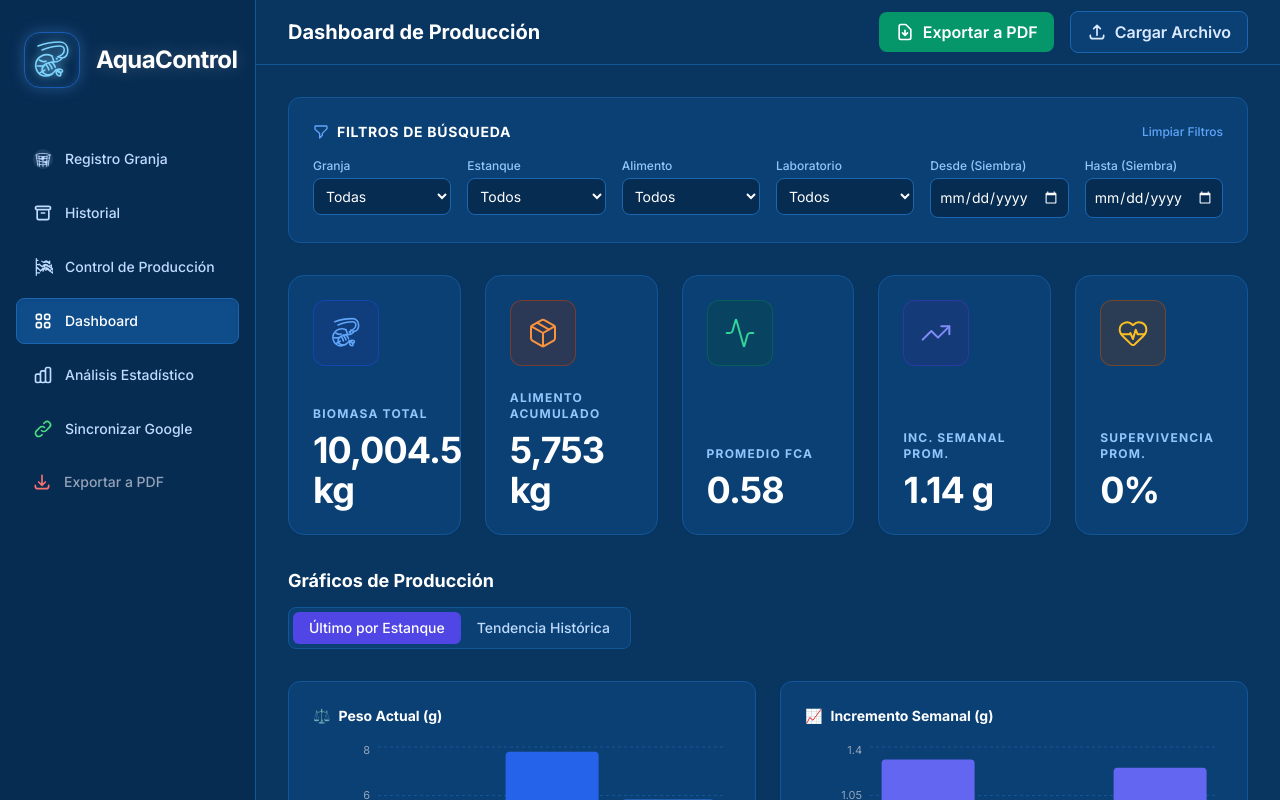
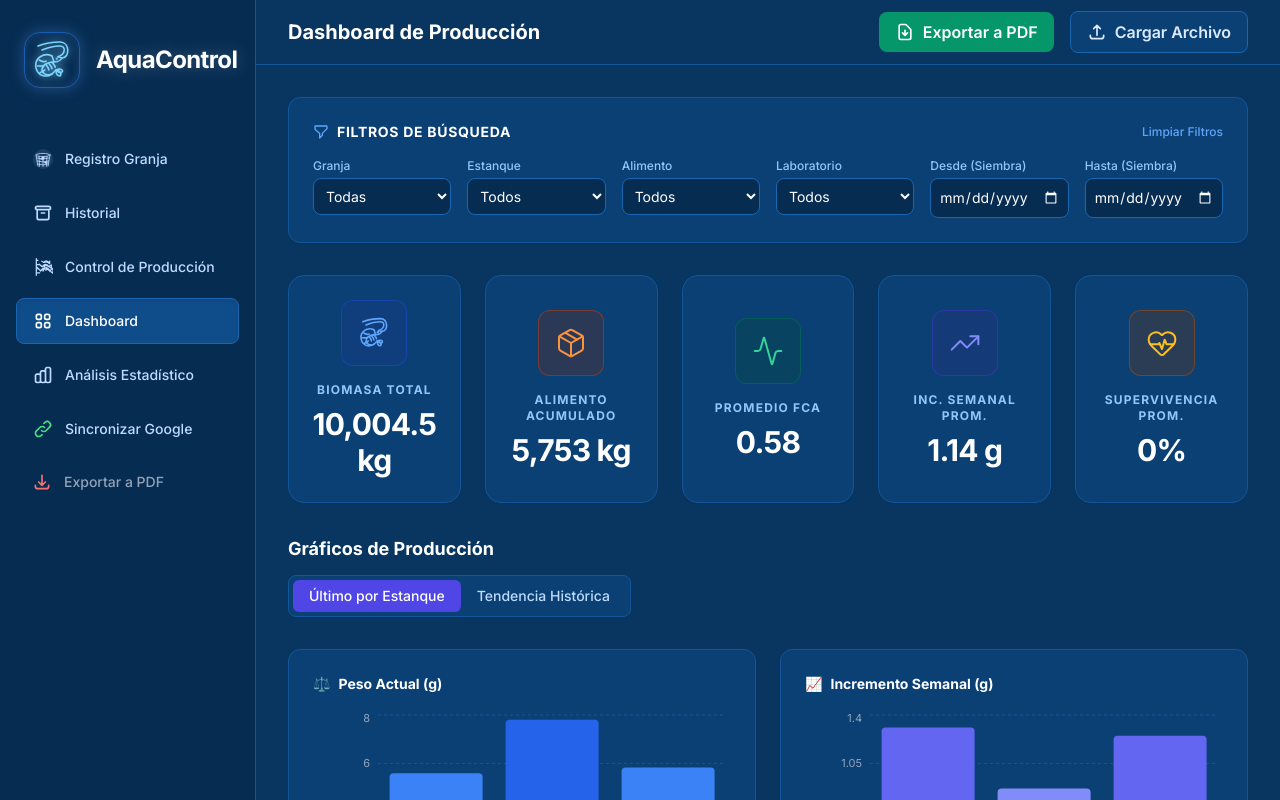
Before and after one commit to Romansiordia/AquaControl, a React (Vite) app: page / in a window 1280 px wide. Shown: the top 800 px of the page. Built offline with nearby package versions, Linux system fonts and the light colour scheme.

Commit message:
style(dashboard): center stats and adjust text size
Refactor dashboard stat cards to use centered alignment and update typography for better visual balance across different screen sizes.

```diff
--- a/components/DashboardStats.tsx
+++ b/components/DashboardStats.tsx
@@ -116,13 +116,13 @@ const DashboardStats: React.FC<Props> = ({ records }) => {
   return (
     <div className="grid grid-cols-1 md:grid-cols-2 lg:grid-cols-3 xl:grid-cols-5 gap-4 xl:gap-6 mb-8">
       {topStats.map((stat, i) => (
-        <div key={i} className="bg-[#0B4075] p-6 rounded-2xl shadow-sm border border-[#125699] flex flex-col justify-between items-start transition-all hover:shadow-md hover:-translate-y-1">
-          <div className={`p-4 rounded-xl ${stat.bgColor} border mb-6 flex items-center justify-center`}>
+        <div key={i} className="bg-[#0B4075] p-6 rounded-2xl shadow-sm border border-[#125699] flex flex-col items-center justify-center text-center transition-all hover:shadow-md hover:-translate-y-1">
+          <div className={`p-4 rounded-xl ${stat.bgColor} border mb-4 flex items-center justify-center`}>
             {stat.icon}
           </div>
-          <div>
+          <div className="flex flex-col items-center w-full">
             <p className="text-xs font-bold text-blue-300 uppercase tracking-widest mb-2">{stat.label}</p>
-            <p className={`text-3xl xl:text-4xl font-extrabold ${stat.color} tracking-tight`}>{stat.value}</p>
+            <p className={`text-2xl xl:text-3xl font-extrabold ${stat.color} tracking-tight`}>{stat.value}</p>
           </div>
         </div>
       ))}
```
